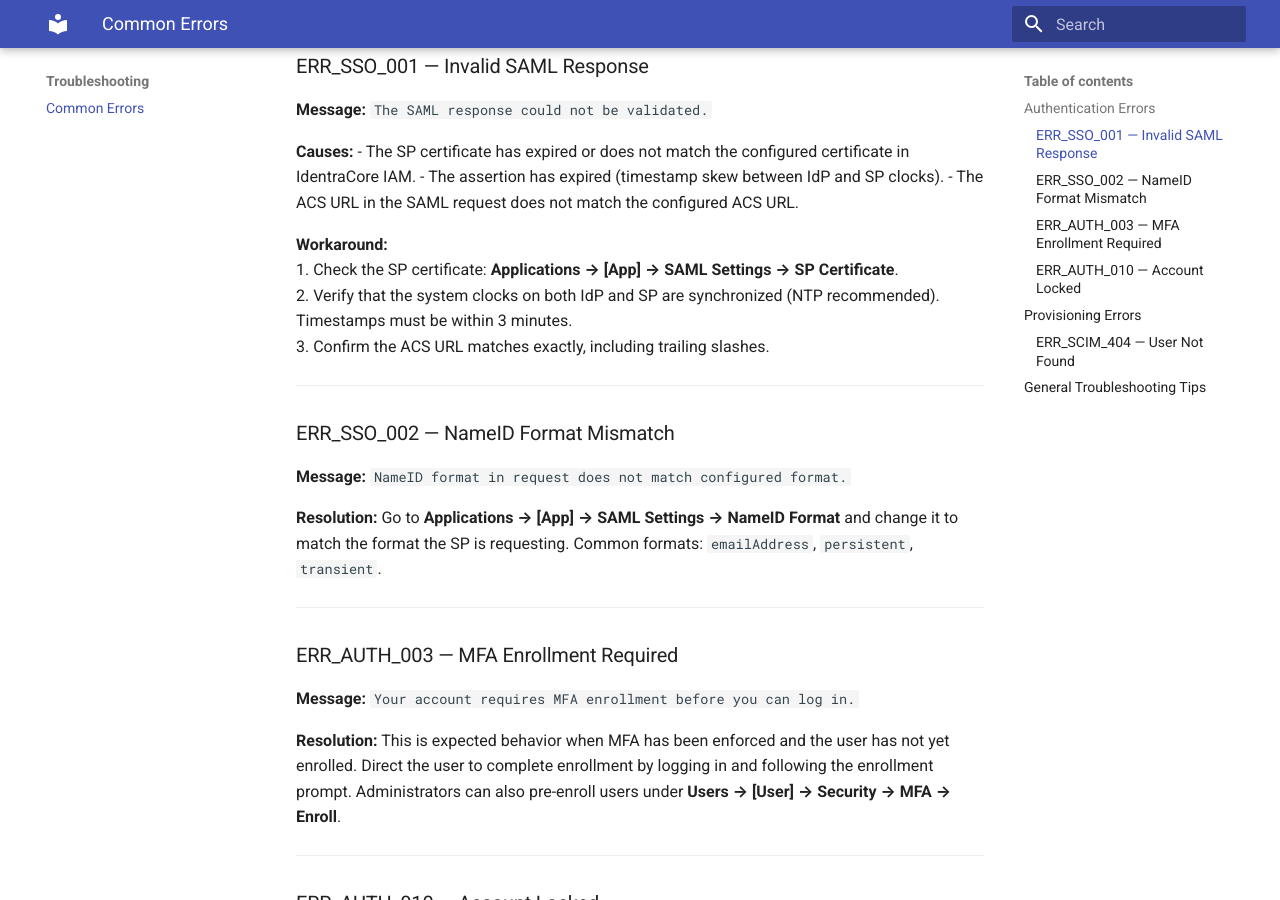
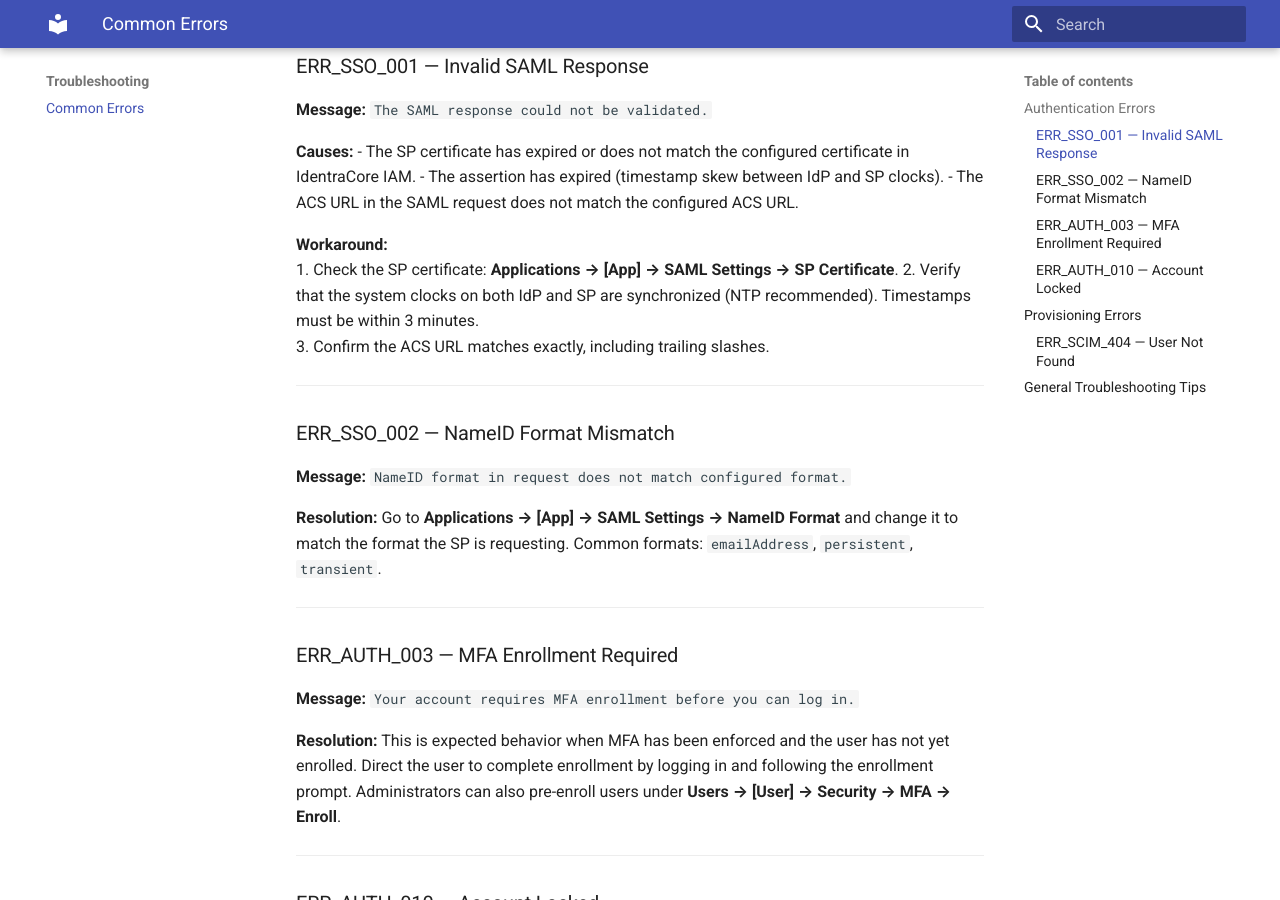
Before and after one commit to tiwaryarchana/docs-as-code-portfolio, an MkDocs documentation site: the page built from docs/troubleshooting/common-errors.md, in a window 1280 px wide and 900 px high, scrolled down 319 px. Built offline with MkDocs 1.6.1 and Material for MkDocs 9.7.7, drawn with Linux system fonts in a browser that asks for light colours.

Commit message:
minor formatting

```diff
--- a/docs/troubleshooting/common-errors.md
+++ b/docs/troubleshooting/common-errors.md
@@ -16,7 +16,7 @@ This topic lists encountered errors and their resolution steps.
 - The ACS URL in the SAML request does not match the configured ACS URL.
 
 **Workaround:** <br>
-1. Check the SP certificate: **Applications → [App] → SAML Settings → SP Certificate**.  <br>
+1. Check the SP certificate: **Applications → [App] → SAML Settings → SP Certificate**.
 2. Verify that the system clocks on both IdP and SP are synchronized (NTP recommended). Timestamps must be within 3 minutes. <br>
 3. Confirm the ACS URL matches exactly, including trailing slashes.
 
```
